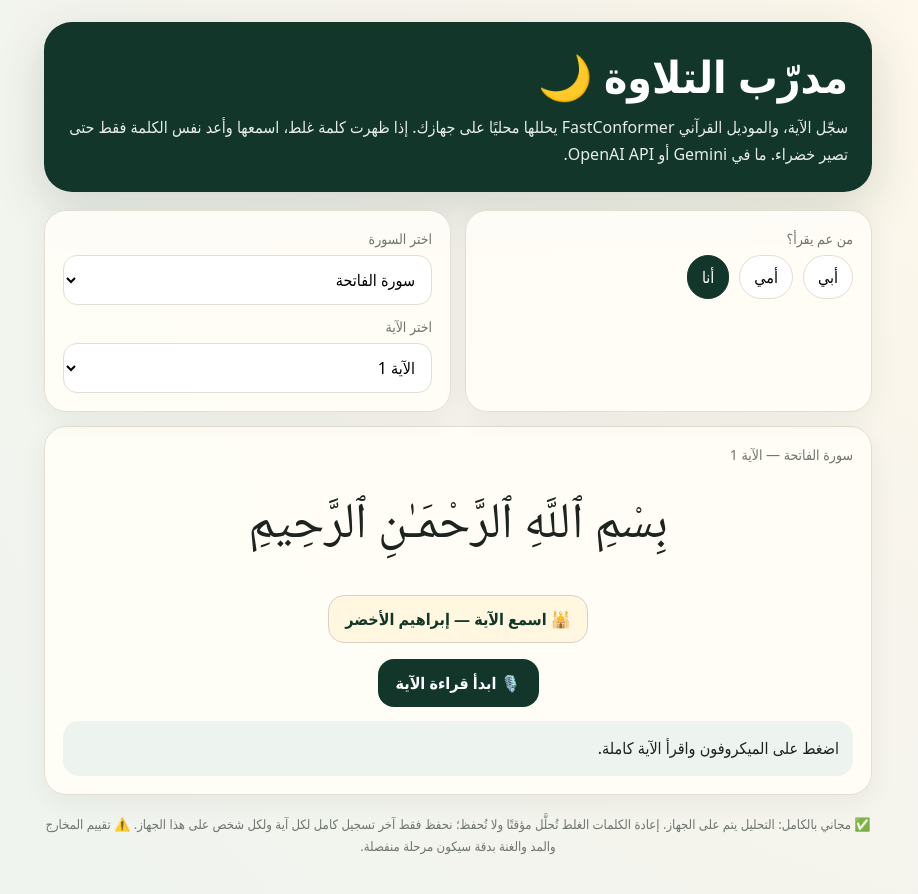
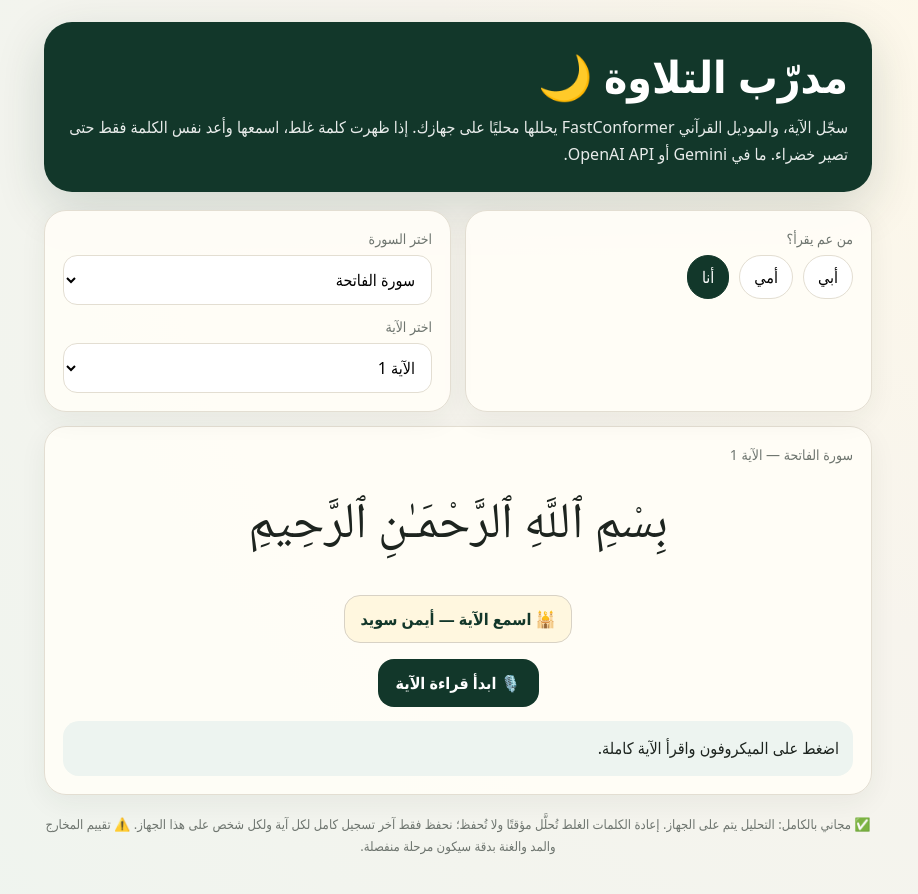
Before and after one commit to SadekAlShaar/quran-coach-mvp, a Next.js app in the folder frontend/: page / in a window 1280 px wide. Shown: the top 894 px of the page, without its empty margins (182-1100 px from the left). Built offline with nearby package versions, Linux system fonts and the light colour scheme.

Commit message:
Switch reciter to Ayman Suwayd

```diff
--- a/frontend/components/Practice.tsx
+++ b/frontend/components/Practice.tsx
@@ -284,7 +284,7 @@ export default function Practice() {
   function quranAyahAudioUrl() {
     const chapter = String(surah.number).padStart(3, "0");
     const verse = String(ayah.number).padStart(3, "0");
-    return `https://verse.mp3quran.net/data/Ibrahim_Akhdar_32kbps/${chapter}${verse}.mp3`;
+    return `https://everyayah.com/data/Ayman_Sowaid_64kbps/${chapter}${verse}.mp3`;
   }
 
   function stopSavedRecording() {
@@ -795,7 +795,7 @@ export default function Practice() {
               setStatus("ما قدرت شغّل تلاوة الآية. جرّب مرة ثانية وتأكد من اتصال الإنترنت.");
             })}
           >
-            {playingAyah ? "🕌 الشيخ إبراهيم الأخضر يقرأ…" : "🕌 اسمع الآية — إبراهيم الأخضر"}
+            {playingAyah ? "🕌 الشيخ أيمن سويد يقرأ…" : "🕌 اسمع الآية — أيمن سويد"}
           </button>
         </div>
 
```
